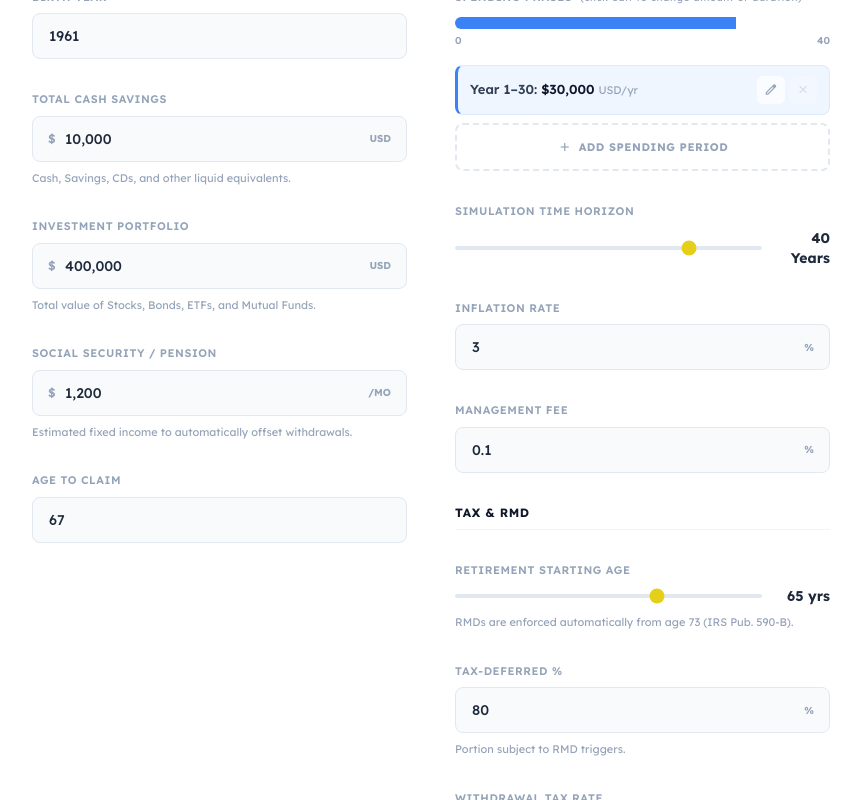
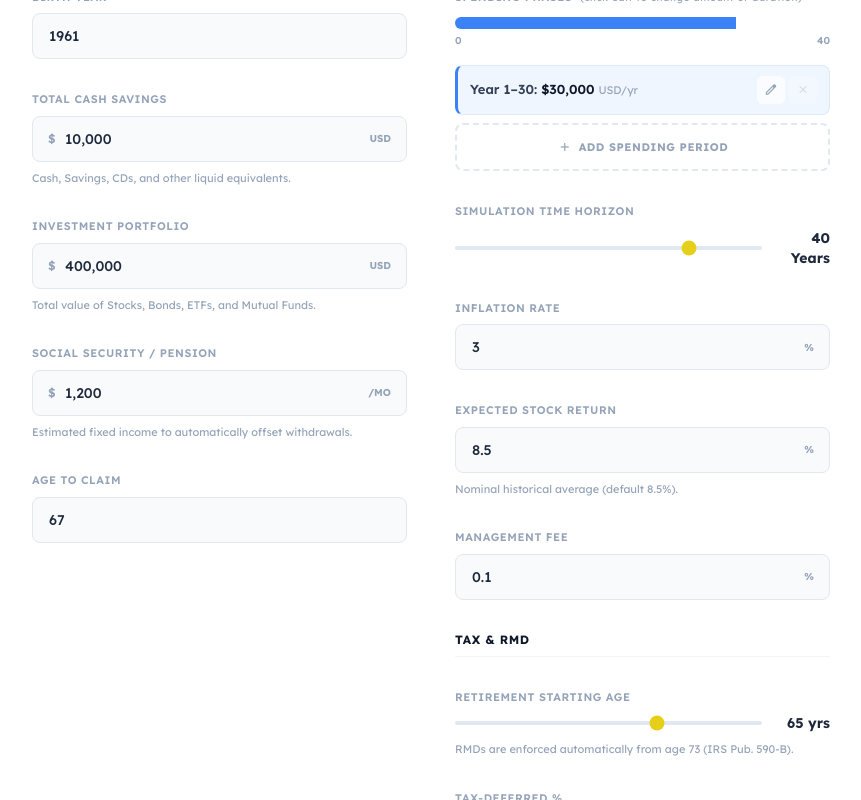
Before and after one commit to danielttran/Retirement-Simulation, a React (Vite) app: page / in a window 1280 px wide. Shown: the part 464-1264 px from the top of the page, without its empty margins (209-1070 px from the left). Built offline with nearby package versions, Linux system fonts and the light colour scheme.

Commit message:
add % stock return

```diff
--- a/App.tsx
+++ b/App.tsx
@@ -44,7 +44,11 @@ const App: React.FC = () => {
     const saved = localStorage.getItem('simulationInputs');
     if (saved) {
       try {
-        return JSON.parse(saved);
+        const parsed = JSON.parse(saved);
+        if (parsed.expectedStockReturn === undefined) {
+          parsed.expectedStockReturn = 8.5;
+        }
+        return parsed;
       } catch (e) {
         console.error('Failed to parse cached inputs:', e);
       }
@@ -55,6 +59,7 @@ const App: React.FC = () => {
       spendingPhases: [{ id: 1, startYear: 0, endYear: 30, annualSpend: 30000 }],
       timeHorizon: 40,
       inflationRate: 3.0,
+      expectedStockReturn: 8.5,
       managementFee: 0.10,
       customStockAllocation: 50,
       // CPA-grade defaults: typical pre-retiree profile
--- a/components/SetupView.tsx
+++ b/components/SetupView.tsx
@@ -382,6 +382,8 @@ const SetupView: React.FC<SetupViewProps> = ({
 
     if (!isFinite(formState.inflationRate) || formState.inflationRate < 0 || formState.inflationRate > 15)
       errors.push('Inflation rate must be 0–15%.');
+    if (!isFinite(formState.expectedStockReturn) || formState.expectedStockReturn < 0 || formState.expectedStockReturn > 30)
+      errors.push('Expected stock return must be 0–30%.');
     if (!isFinite(formState.managementFee) || formState.managementFee < 0 || formState.managementFee > 5)
       errors.push('Management fee must be 0–5%.');
 
@@ -575,6 +577,16 @@ const SetupView: React.FC<SetupViewProps> = ({
               </div>
 
               <div>
+                <label className="block text-[11px] font-semibold text-slate-400 dark:text-slate-500 uppercase tracking-wider mb-2 transition-colors">Expected Stock Return</label>
+                <CurrencyInput
+                  value={formState.expectedStockReturn}
+                  onChange={(v) => updateField('expectedStockReturn', v)}
+                  suffix="%"
+                />
+                <p className="text-[11px] text-slate-400 dark:text-slate-500 mt-2 transition-colors">Nominal historical average (default 8.5%).</p>
+              </div>
+
+              <div>
                 <label className="block text-[11px] font-semibold text-slate-400 dark:text-slate-500 uppercase tracking-wider mb-2 transition-colors">Management Fee</label>
                 <CurrencyInput
                   value={formState.managementFee}
--- a/components/SimulationView.tsx
+++ b/components/SimulationView.tsx
@@ -110,7 +110,7 @@ Target Allocation: ${(results.allocation.stock * 100).toFixed(1)}% Stock / ${(re
 
 --- SIMULATION MODEL (for your reference) ---
 Engine: 100,000-path Monte Carlo, log-normal returns, Cholesky correlation (Stock–Bond ρ=−0.15)
-Market Assumptions: Stock μ=8.5%/σ=17%, Bond μ=4.0%/σ=5%, Cash μ=2.5%/σ=1.5% (all nominal)
+Market Assumptions: Stock μ=${inputs.expectedStockReturn}%/σ=17%, Bond μ=4.0%/σ=5%, Cash μ=2.5%/σ=1.5% (all nominal)
 Stochastic Inflation: N(${inputs.inflationRate}%, 1.5%²) drawn per year; correlated −0.30 with equity draw
 Jump Diffusion (Merton): 2% annual probability of an extra 20–40% equity drawdown beyond log-normal
 Guyton-Klinger Guardrails: CWR > 120% of IWR → spending −10%; CWR < 80% of IWR → spending +10%
--- a/services/monteCarlo.ts
+++ b/services/monteCarlo.ts
@@ -642,6 +642,11 @@ export const runSimulation = (
   // longer a single REAL_ASSUMPTIONS constant — it varies with every draw.
   const meanInflation = inflationRate / 100;
 
+  const dynamicAssumptions = {
+    ...NOMINAL_ASSUMPTIONS,
+    STOCK: { ...NOMINAL_ASSUMPTIONS.STOCK, mean: inputs.expectedStockReturn / 100 }
+  };
+
   const allRuns: SimulationRun[] = [];
   // Use Float64Array for column-based storage (Performance Optimization)
   const trajectoryColumns: Float64Array[] = Array(timeHorizon).fill(0).map(() => new Float64Array(NUM_SIMULATIONS));
@@ -759,7 +764,7 @@ export const runSimulation = (
       // generateAnnualReturns now takes nominal assumptions + mean inflation and
       // produces real returns with per-year stochastic inflation baked in.
       // The cash floor is handled inside the function.
-      const returns = generateAnnualReturns(NOMINAL_ASSUMPTIONS, meanInflation);
+      const returns = generateAnnualReturns(dynamicAssumptions, meanInflation);
       currentRunReturns.push(returns);
 
       const outcome = simulateYear(state, returns, inputs, strategy, { stock: targetStockWeight, bond: targetBondWeight });
--- a/types.ts
+++ b/types.ts
@@ -11,6 +11,7 @@ export interface SimulationInputs {
   spendingPhases: SpendingPhase[]; // replaces annualSpend; covers [0, timeHorizon) contiguously
   timeHorizon: number;
   inflationRate: number;
+  expectedStockReturn: number;
   managementFee: number;
   customStockAllocation: number; // 0 to 100
   // --- Tax & RMD (CPA-grade) ---
```
